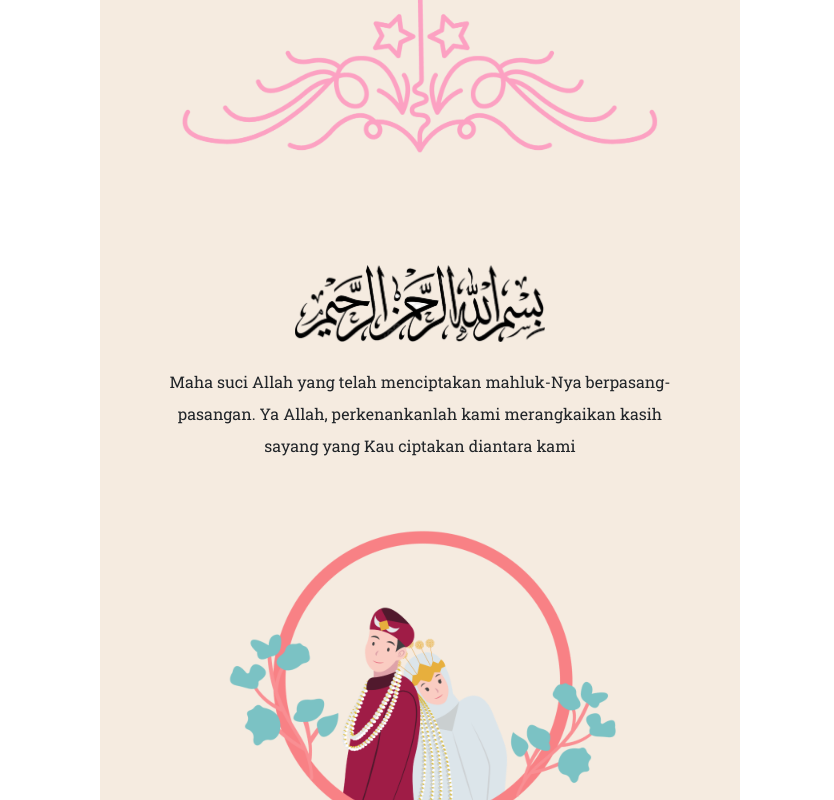
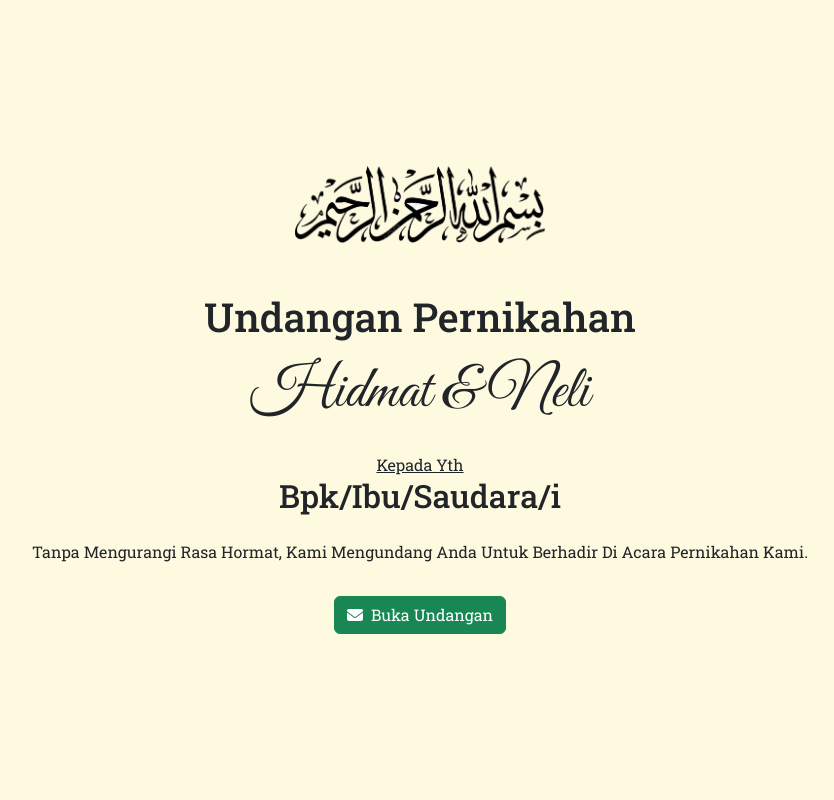
Before and after one commit to DikyGIT/undangan-pernikahan, a React (Vite) app: page / in a window 1280 px wide. Shown: the top 800 px of the page, without its empty margins (220-1054 px from the left). Built offline with nearby package versions, Linux system fonts and the light colour scheme.

Commit message:
add pembuka section

```diff
--- a/src/App.jsx
+++ b/src/App.jsx
@@ -1,6 +1,8 @@
 import { useState, useRef, useEffect } from "react";
 import { CopyToClipboard } from "react-copy-to-clipboard";
 import { Container, Row, Col } from "react-bootstrap";
+
+import PembukaComponent from "./components/PembukaComponent";
 
 import HeroImg from "./assets/hero-img.png";
 import Bismillah from "./assets/bismillah.png";
@@ -63,6 +65,9 @@ function App() {
 
   return (
     <div>
+      {/* Pembuka */}
+      <PembukaComponent />
+
       {/* Navbar */}
 
       <section className="page-awal mx-auto py-5 position-relative">
--- /dev/null
+++ b/src/components/PembukaComponent.jsx
@@ -0,0 +1,38 @@
+import { useState } from "react";
+
+import Bismillah from "../assets/bismillah.png";
+
+const PembukaComponent = () => {
+  const [open, setOpen] = useState(false);
+
+  // const bukaUndangan = () => {
+  //   setOpen(true);
+  // };
+
+  // useEffect(() => {
+  //   bukaUndangan();
+  // }, []);
+
+  return (
+    <div
+      className={open ? "pembuka w-100 min-vh-100 d-flex align-items-center justify-content-center position-fixed close" : "pembuka w-100 min-vh-100 d-flex align-items-center justify-content-center position-fixed"}
+      style={{ zIndex: "9999", backgroundColor: "#fefae0" }}
+    >
+      <div className="text-center">
+        <img src={Bismillah} alt="" className="bismillah" />
+        <h1>Undangan Pernikahan</h1>
+        <h1 className="nama mb-4 mt-3" style={{ fontFamily: "Great Vibes, cursive" }}>
+          Hidmat & Neli
+        </h1>
+        <p className="text-decoration-underline m-0">Kepada Yth</p>
+        <h2 className="mb-4">Bpk/Ibu/Saudara/i</h2>
+        <p>Tanpa Mengurangi Rasa Hormat, Kami Mengundang Anda Untuk Berhadir Di Acara Pernikahan Kami.</p>
+        <button className="btn btn-success mt-3" onClick={() => setOpen(true)}>
+          <i className="fa-solid fa-envelope me-2"></i>Buka Undangan
+        </button>
+      </div>
+    </div>
+  );
+};
+
+export default PembukaComponent;
--- a/src/main.css
+++ b/src/main.css
@@ -4,6 +4,39 @@
   box-sizing: border-box;
   scroll-behavior: smooth;
   font-family: "Roboto Slab", serif;
+}
+
+.pembuka {
+  opacity: 1;
+}
+
+.pembuka .bismillah {
+  width: 250px;
+  margin-bottom: 50px;
+}
+
+.pembuka .nama {
+  font-size: 60px;
+}
+
+.pembuka.close {
+  transform: translateY(100%);
+  -webkit-transform: translateY(100%);
+  -moz-transform: translateY(100%);
+  -ms-transform: translateY(100%);
+  -o-transform: translateY(100%);
+  transition: all 0.5s ease;
+  -webkit-transition: all 0.5s ease;
+  -moz-transition: all 0.5s ease;
+  -ms-transition: all 0.5s ease;
+  -o-transition: all 0.5s ease;
+  opacity: 0;
+}
+
+@media screen and (max-width: 768px) {
+  .pembuka .nama {
+    font-size: 50px;
+  }
 }
 
 .navbar {
```
